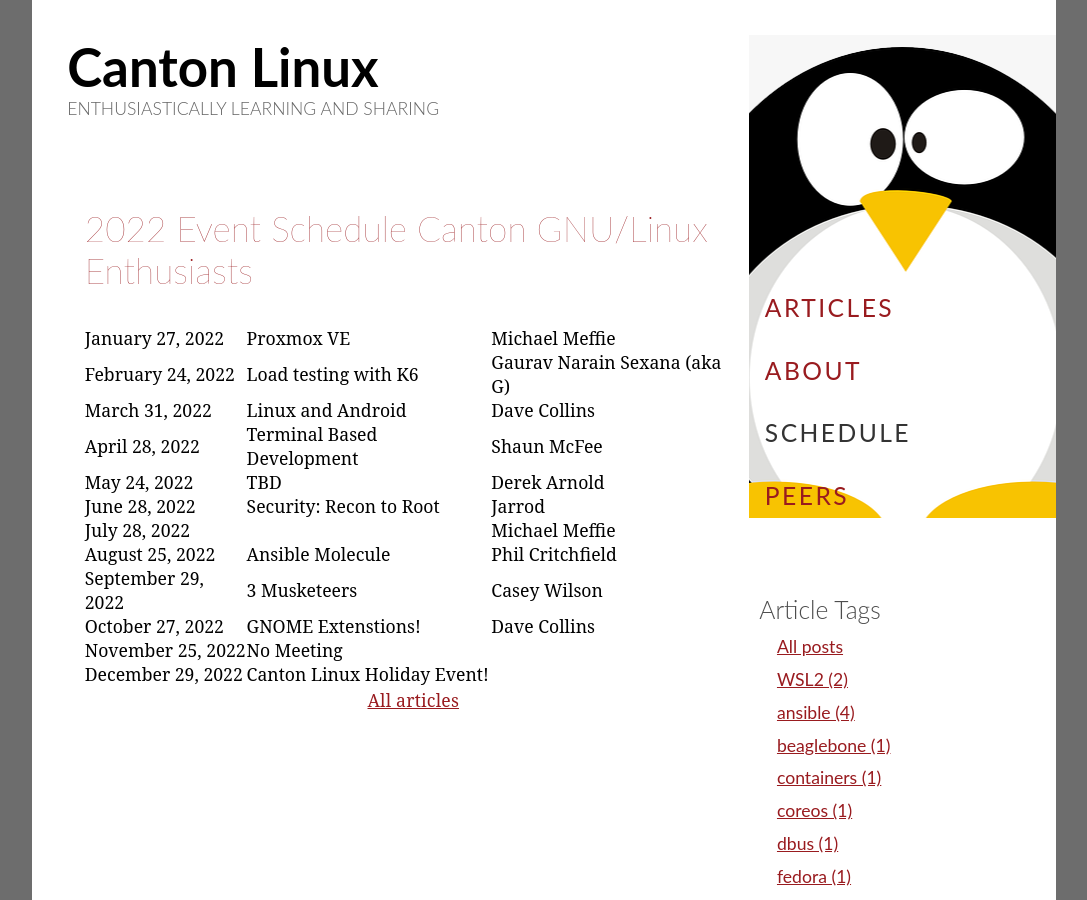
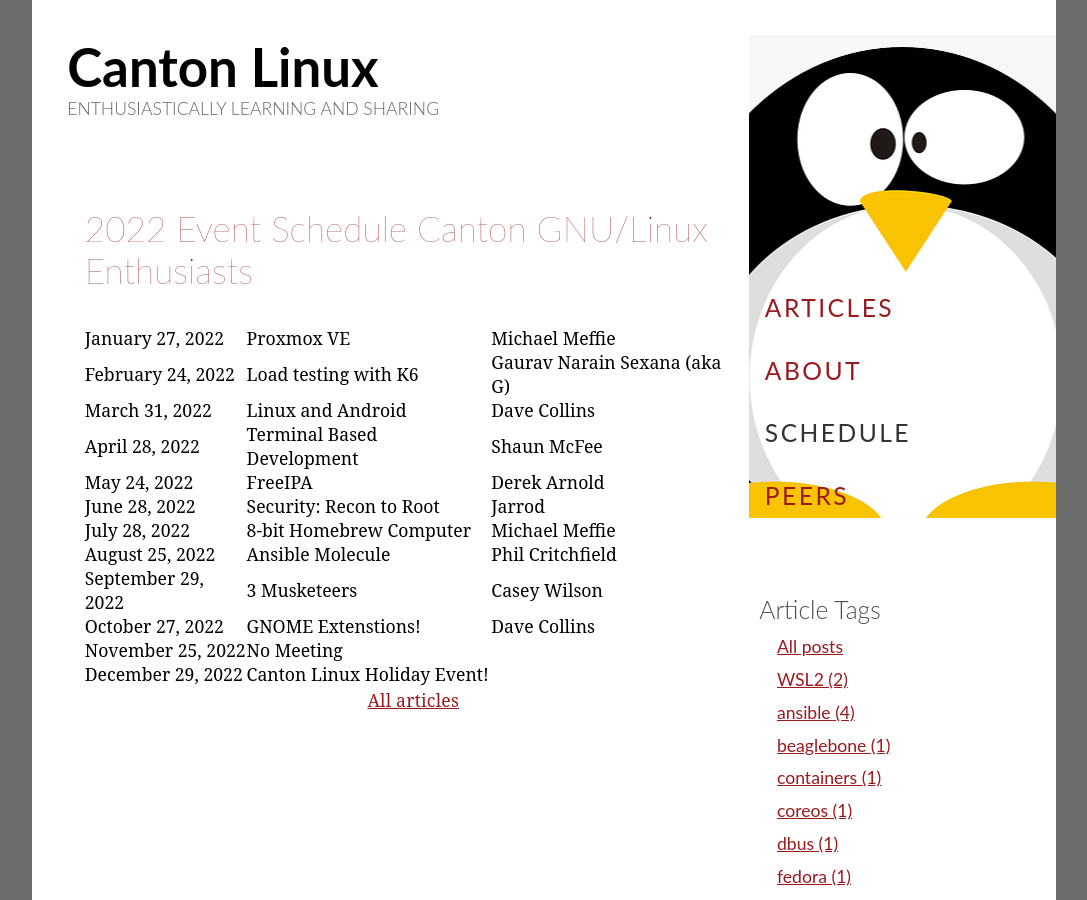
Before and after one commit to CantonLinux/cantonlinux.org, a Jekyll site: the page built from schedule.md, in a window 1280 px wide and 900 px high. Shown: the whole window, without its empty margins (96-1183 px from the left). Built offline with Jekyll 4.4.1, drawn with Linux system fonts in a browser that asks for light colours.

Commit message:
Fix titles on schedule page

```diff
--- a/schedule.md
+++ b/schedule.md
@@ -28,7 +28,7 @@
 </tr>
 <tr>
   <td>May 24, 2022</td>
-  <td>TBD</td>
+  <td>FreeIPA</td>
   <td>Derek Arnold</td>
 </tr>
 <tr>
@@ -38,7 +38,7 @@
 </tr>
 <tr>
   <td>July 28, 2022</td>
-  <td></td>
+  <td>8-bit Homebrew Computer</td>
   <td>Michael Meffie</td>
 </tr>
 <tr>
```
